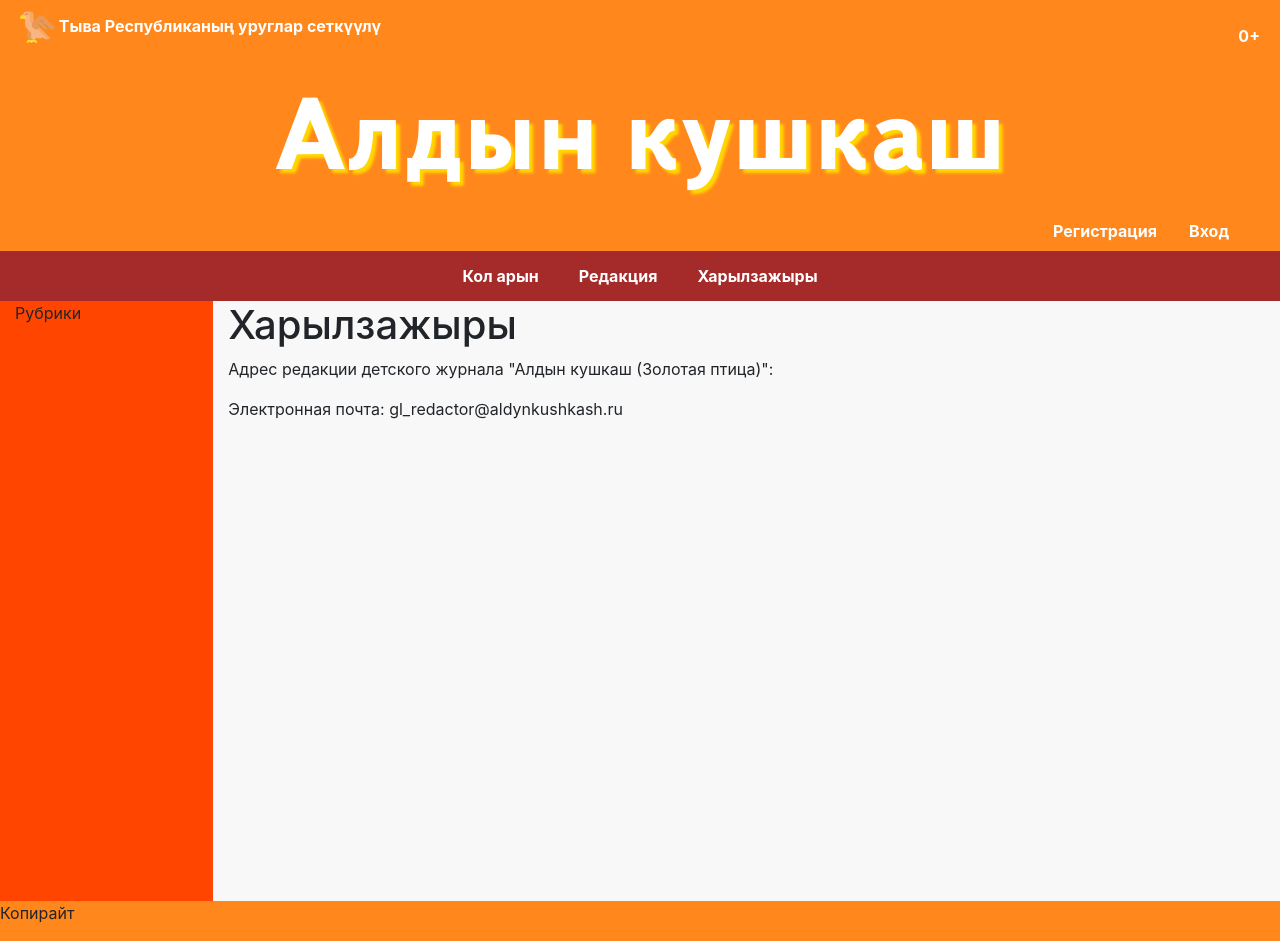
After one commit to AidysM/aldynkush2, a Django app: page /contact/ in a window 1280 px wide. The commit adds this page. Shown: the top 941 px of the page. Run offline with Django 3.2, Linux system fonts and the light colour scheme; some libraries are stand-ins or nearby versions.

Commit message:
created contact.html

```diff
--- a/home/static/css/style.css
+++ b/home/static/css/style.css
@@ -27,6 +27,7 @@ body {
     align-items: center;
     background-color: #ff871c;
     padding-top: 10px;
+
 }
 .brand {
     justify-content: space-between;
@@ -54,13 +55,13 @@ body {
     margin-right: 20px;
 }
 .nav a {
-    color: white;
+    color: #ffffff;
     font-weight: bold;
 }
+
 .menu {
     justify-content: center;
     align-items: center;
-    /*grid-area: n;*/
     background-color: brown;
     height: 50px;
 }
--- a/home/templates/basic.html
+++ b/home/templates/basic.html
@@ -6,9 +6,9 @@
 <head>
     <meta charset="UTF-8">
     <meta http-equiv="X-UA-Compatible" content="IE=edge">
-    <meta name="viewport" content="width=device-width, initial-scale=1.0">
+    <meta name="viewport" content="width=device-width, initial-scale=1, shrink-to-fit=no">
 
-    <title><img c> {% block title %}Кол Арын{% endblock %} - Алдын Кушкаш</title>
+    <title>{% block title %}Кол Арын{% endblock %} - Алдын Кушкаш</title>
 
     <link type="image/png" sizes="16x16" rel="icon" href="../static/images/logo.png">
     <link rel="stylesheet" href="{% static 'fonts/ttbun___.TTF' %}">
@@ -17,6 +17,7 @@
     <link rel="stylesheet" href="https://stackpath.bootstrapcdn.com/bootstrap/4.5.2/css/bootstrap.min.css">
     {% bootstrap_css %}
     <link rel="stylesheet" href="{% static 'css/style.css' %}">
+    {% bootstrap_javascript jquery='slim' %}
 </head>
 <body>
     <div class="container-fluid">
@@ -32,28 +33,31 @@
             <div class= "row nav-login">
                 <ul class = "col nav">
                     <li class="nav-item"><a class="nav-link" href="#">Регистрация</a> </li>
+                    {% if user.is_authenticated %}
                     <li class="nav-item dropdown">
-                        <a class="nav-link dropdown-toggle" data-toggle="dropdown" href="#" role="button"
-                           aria-haspopup="true" aria-expanded="false">Пpoфиль</a>
+                        <a class="nav-link dropdown-toggle" data-toggle="dropdown" href="#" role="button" aria-haspopup="true" aria-expanded="false">Пpoфиль</a>
                         <div class="dropdown-menu">
-                            <a class="dropdown-item" href="#">Moи объявления</a>
+                            <a class="dropdown-item" href="{% url 'home:profile' %}">Moи объявления</a>
                             <a class="dropdown-item" href="#">Изменить личные данные</a>
                             <a class="dropdown-item" href="#">Изменить пароль</a>
                             <div class="dropdown-divider"></div>
-                        <a class="dropdown-item" href="#">Выйти</a>
+                            <a class="dropdown-item" href="{% url 'home:logout' %}">Выйти</a>
                             <div class="dropdown-divider"></div>
                             <a class="dropdown-item" href="#">Удалить</a>
                         </div>
                     </li>
-                    <li class="nav-item"><a class="nav-link" href="#">Вход</a></li>
+                    {% else %}
+                    <li class="nav-item"><a class="nav-link" href="{% url 'home:login' %}">Вход</a></li>
+                    {% endif %}
                 </ul>
             </div>
         </header>
+
         <nav class="row menu">
             <ul class="row site-menu list-unstyled">
                 <li><a class="root" href="{% url 'home:index' %}"><div class="menu-item">Кол арын</div></a></li>
                 <li><a class="root" href="{% url 'home:about' page='about' %}"><div class="menu-item">Редакция</div></a></li>
-                <li><a href="#"><div class="menu-item">Харылзажыры</div></a></li>
+                <li><a class="root" href="{% url 'home:contact' page='contact' %}"><div class="menu-item">Харылзажыры</div></a></li>
             </ul>
         </nav>
         <div class="row">
--- a/home/templates/home/about.html
+++ b/home/templates/home/about.html
@@ -1,4 +1,6 @@
 {% extends 'basic.html' %}
+
+{% block title %}Редакция{% endblock %}
 
 {% block content %}
     <h1>0 сайте</h1>
--- /dev/null
+++ b/home/templates/home/contact.html
@@ -0,0 +1,9 @@
+{% extends 'basic.html' %}
+
+{% block title %}Харылзажыры{% endblock %}
+
+{% block content %}
+    <h1>Харылзажыры</h1>
+    <p>Адрес редакции детского журнала "Алдын кушкаш (Золотая птица)":</p>
+    <p>Электронная почта: gl_redactor@aldynkushkash.ru</p>
+{% endblock %}
--- a/home/urls.py
+++ b/home/urls.py
@@ -1,10 +1,14 @@
 from django.urls import path
 
-from .views import index, about_page
+from .views import index, about_page, contact_page, AKLoginView, profile, AKLogoutView
 
 app_name = 'home'
 
 urlpatterns = [
+    path('accounts/logout/', AKLogoutView.as_view(), name='logout'),
+    path('accounts/profile/', profile, name='profile'),
+    path('accounts/login/', AKLoginView.as_view(), name='login'),
+    path('<str:page>/', contact_page, name='contact'),
     path('<str:page>/', about_page, name='about'),
-    path('', index, name='index')
+    path('', index, name='index'),
 ]
--- a/home/views.py
+++ b/home/views.py
@@ -2,6 +2,9 @@
 from django.http import HttpResponse, Http404
 from django.template import TemplateDoesNotExist
 from django.template.loader import get_template
+from django.contrib.auth.views import LoginView, LogoutView
+from django.contrib.auth.decorators import login_required
+from django.contrib.auth.mixins import LoginRequiredMixin
 
 def index(request):
     return render(request, 'home/index.html')
@@ -12,3 +15,20 @@
     except TemplateDoesNotExist:
         raise Http404
     return HttpResponse(template.render(request=request))
+
+def contact_page(request, page):
+    try:
+        template = get_template('home/' + page + '.html')
+    except TemplateDoesNotExist:
+        raise Http404
+    return HttpResponse(template.render(request=request))
+
+class AKLoginView(LoginView):
+    template_name = 'home/login.html'
+
+@login_required
+def profile(request):
+    return render(request, 'home/profile.html')
+
+class AKLogoutView(LoginRequiredMixin, LogoutView):
+    template_name = 'home/logout.html'
```
Also changed, not shown: home/templates/home/login.html (added, +19 -0 lines), home/templates/home/logout.html (added, +8 -0 lines), home/templates/home/profile.html (added, +13 -0 lines), db.sqlite3. Lines whose indentation alone changed are shown as unchanged.
